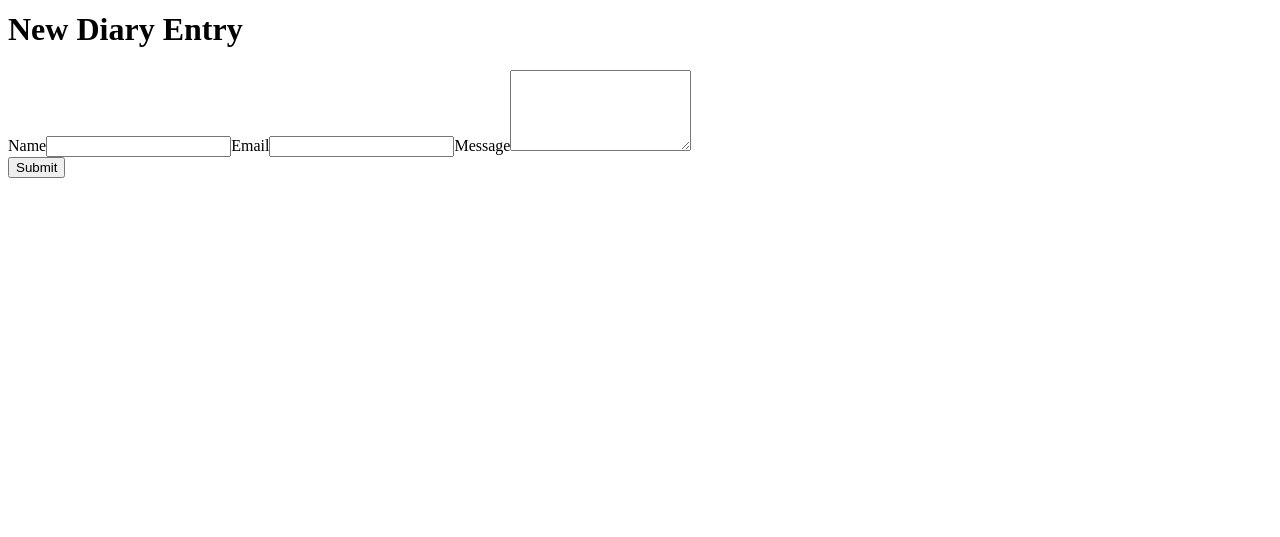
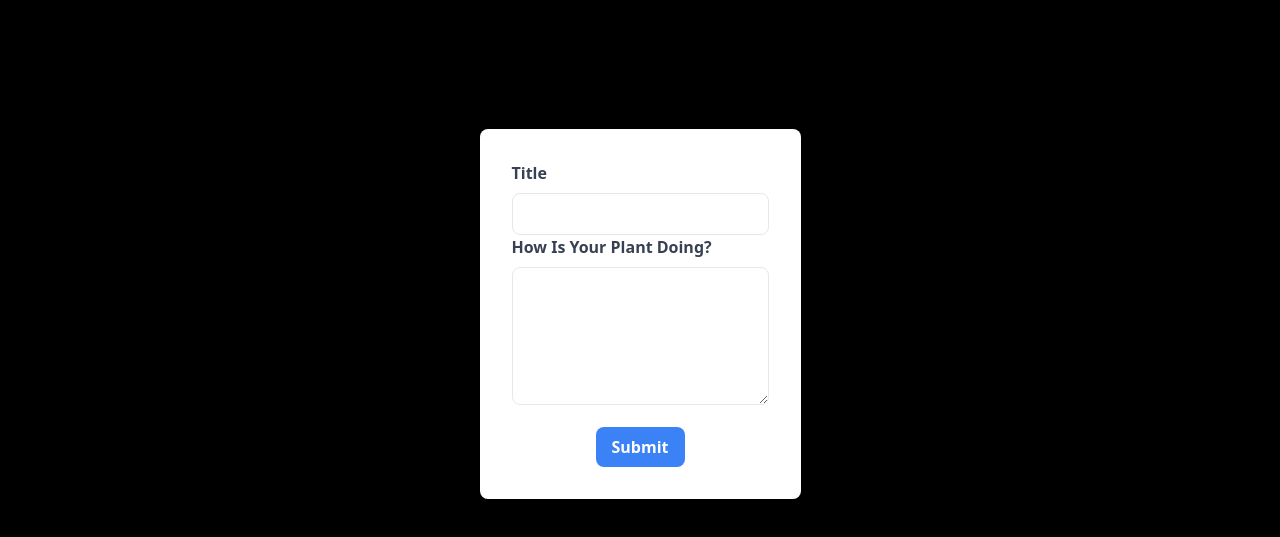
Before and after one commit to mengfw-02/Iproject_garden, a Next.js app in the folder garden/: page /Diary in a window 1280 px wide. Shown: the part 205-742 px from the top of the page. Built offline with nearby package versions, Linux system fonts and the light colour scheme; no server answers.

Commit message:
navigation works!!! =)))

```diff
--- a/garden/package.json
+++ b/garden/package.json
@@ -13,7 +13,8 @@
     "next": "14.1.0",
     "react": "^18",
     "react-dom": "^18",
-    "react-icons": "^5.0.1"
+    "react-icons": "^5.0.1",
+    "styled-jsx": "^5.1.2"
   },
   "devDependencies": {
     "autoprefixer": "^10.0.1",
--- a/garden/src/pages/Diary.js
+++ b/garden/src/pages/Diary.js
@@ -1,86 +1,82 @@
-'use client'
-import { db } from './firebaseConfig'
-import { collection, addDoc } from 'firebase/firestore';
 import React, { useState } from 'react';
 import Navbar from "../components/Navbar";
+import { db } from '../app/firebaseConfig';
+import { collection, addDoc } from 'firebase/firestore';
+import "../app/globals.css";
 
-
-async function addDataToFireStore(name, email, message) {
+async function addDataToFireStore(title, description) {
   try {
-    const docRef = await addDoc(collection(db, "messages"),{
-      name: name,
-      email: email,
-      message: message,
+    const docRef = await addDoc(collection(db, "diary"), {
+      title: title,
+      description: description,
     });
     console.log("Document written with ID: ", docRef.id);
     return true;
   } catch (error) {
-    console.error ("Error adding document ", error)
+    console.error("Error adding document ", error);
     return false;
   }
 }
 
 export default function Home() {
-  const [name, setName] = useState("");
-  const [email, setEmail] = useState("");
+  const [title, setTitle] = useState("");
   const [message, setMessage] = useState("");
 
   const handleSubmit = async (e) => {
     e.preventDefault();
-    const added = await addDataToFireStore(name, email, message);
+    const added = await addDataToFireStore(title, message);
     if(added){
-      setName("");
-      setEmail("");
+      setTitle("");
       setMessage("");
-
-      alert("Data added to firestore DB!!")
+      alert("Data added to firestore DB!!");
     }
   };
-
 
   return (
     <div>
       <Navbar/>
       <main className="flex min-h-screen flex-col items-center justify-between p-24">
-      <h1 className = "text-5xl font-bold m-10">
+        <h1 className="text-5xl font-bold m-10">
           New Diary Entry
         </h1>
-      <form onSubmit={ handleSubmit } className = 'max-w-md mx-auto p-4 bg-white shadow-md rounded-lg'>
-        <div className = 'mb-4'>
-          <label htmlFor='name' className='block text-gray-700 font-bold mb-2'>
-            Name
+        <form onSubmit={handleSubmit} className='max-w-xl mx-auto p-8 text-black bg-white shadow-md rounded-lg'>
+          <div className='mb-4'>
+            <label htmlFor='title' className='block text-gray-700 font-bold mb-2'>
+              Title
             </label>
-          <input type = 'text' id = 'name' className='w-full px-3 py-2 border rounded-lg focus:outline-none focus:border-blue-500'
-            value =  {name}
-            onChange = {(e) => setName(e.target.value)}/>
-
-
-          <label htmlFor='email' className='block text-gray-700 font-bold mb-2'>
-            Email
-          </label>
-          <input type = 'text' id = 'email' className='w-full px-3 py-2 border rounded-lg focus:outline-none focus:border-blue-500'
-            value =  {email}
-            onChange = {(e) => setEmail(e.target.value)}/>
-
+            <input
+              type='text'
+              id='name'
+              className='w-full px-3 py-2 border rounded-lg focus:outline-none focus:border-blue-500'
+              value={title}
+              onChange={(e) => setTitle(e.target.value)}
+            />
 
             <label htmlFor='message' className='block text-gray-700 font-bold mb-2'>
-            Message
+              How Is Your Plant Doing?
             </label>
             <textarea
-            rows = {5}
-            id = 'message' className='w-full px-3 py-2 border rounded-lg focus:outline-none focus:border-blue-500'
-            value =  {message}
-            onChange = {(e) => setMessage(e.target.value)}> </textarea>
+              rows={5}
+              id='message'
+              className='w-full px-3 py-2 border rounded-lg focus:outline-none focus:border-blue-500'
+              value={message}
+              onChange={(e) => setMessage(e.target.value)}>
+            </textarea>
           </div>
           <div className='text-center'>
             <button
-            type = 'submit'
+              type='submit'
               className='bg-blue-500 hover:bg-blue-600 text-white font-bold py-2 px-4 rounded-lg'>
                 Submit
             </button>
           </div>
         </form>
       </main>
+      <style jsx>{`
+        .custom-form-width {
+          max-width: 800px; /* Custom width or use a percentage like 80% */
+        }
+      `}</style>
     </div>
   );
 }
```
Also changed, not shown: 1 other file (tests, documents, lock files or other folders). Lines whose indentation alone changed are shown as unchanged.
